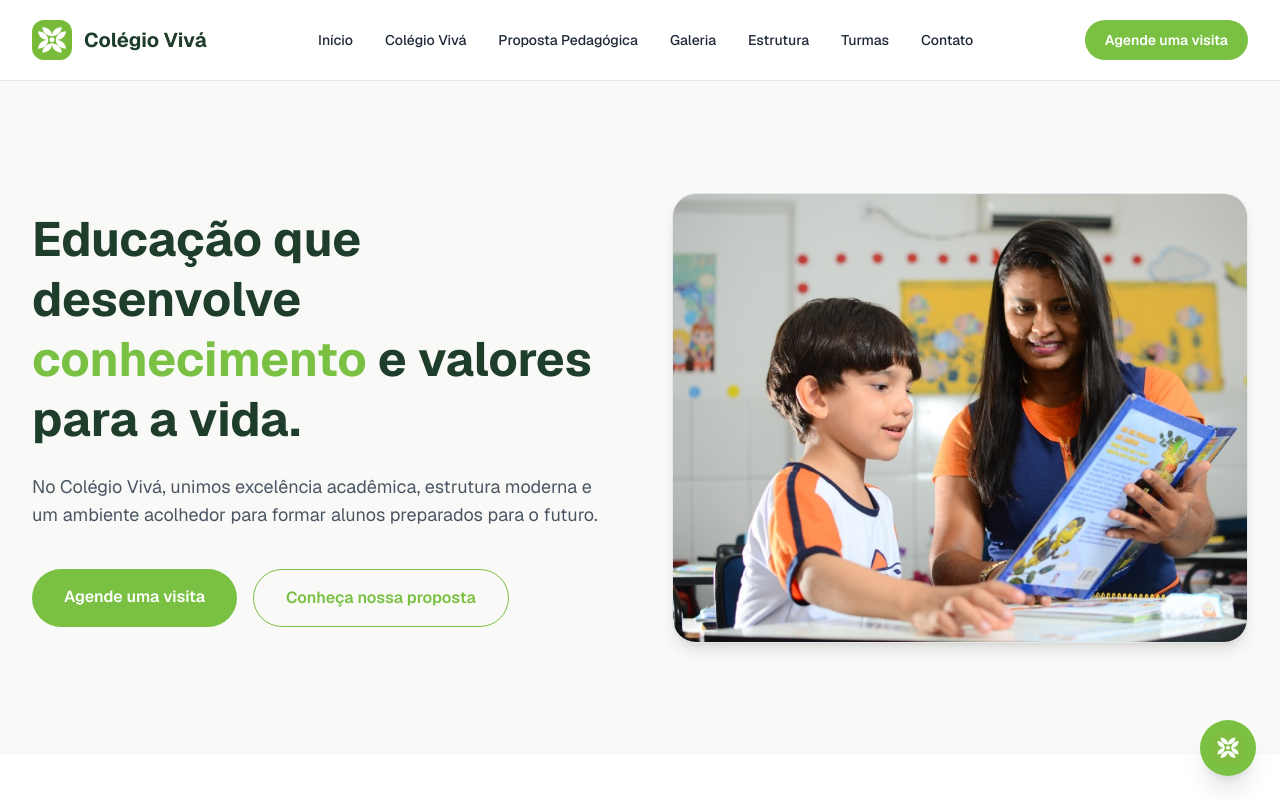
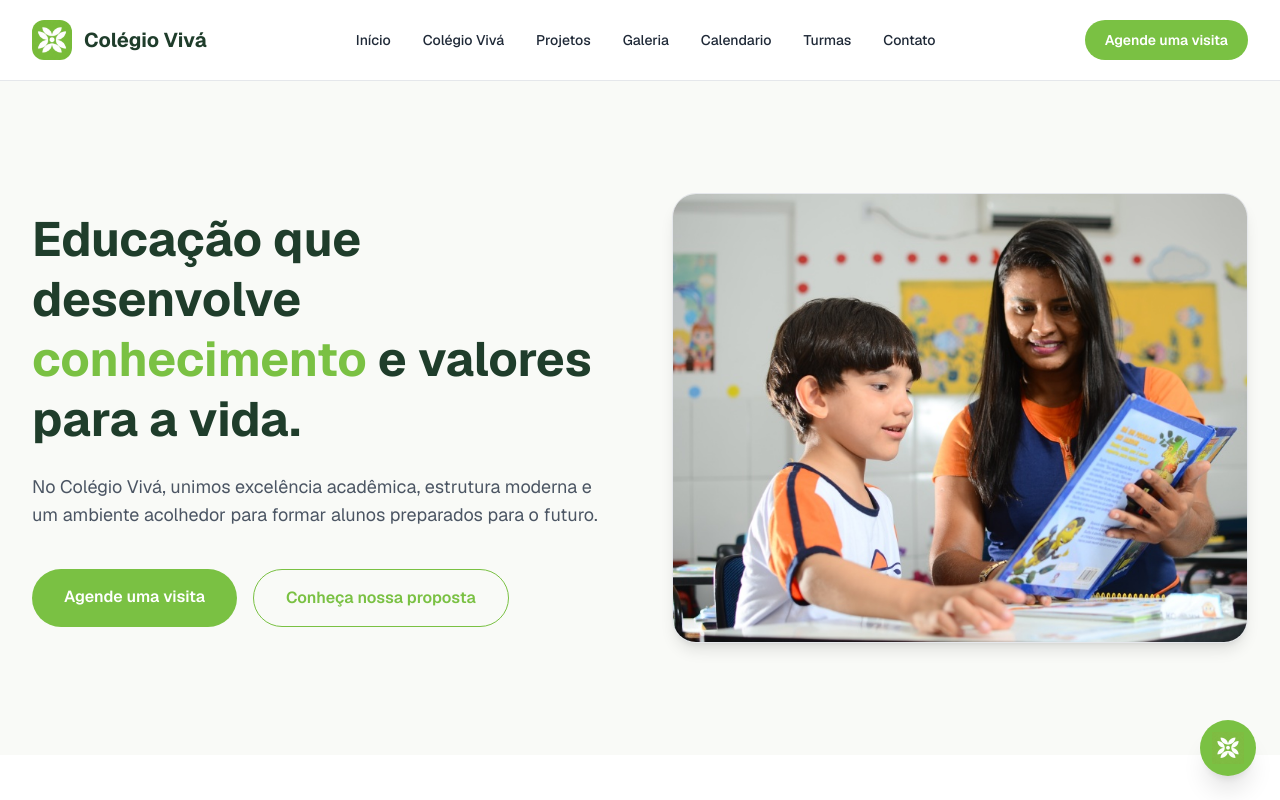
Before and after one commit to DiiasDev/site-colegio-viva, a Next.js app: page / in a window 1280 px wide. Shown: the top 800 px of the page. Built offline with nearby package versions, Linux system fonts and the light colour scheme.

Commit message:
fix: corrigindo icons

```diff
--- a/src/components/layout/NavigationMobile.tsx
+++ b/src/components/layout/NavigationMobile.tsx
@@ -6,6 +6,8 @@ import { useEffect, useMemo, useState } from "react";
 import {
   BookOpenText,
   Building2,
+  CalendarDays,
+  FolderOpen,
   GraduationCap,
   Home,
   Images,
@@ -27,8 +29,10 @@ type HashTarget =
 const iconMap = {
   school: GraduationCap,
   book: BookOpenText,
+  folder: FolderOpen,
   layers: Images,
   building: Building2,
+  calendar: CalendarDays,
   users: Users,
   phone: Phone,
 } as const;
--- a/src/components/layout/navigationItems.ts
+++ b/src/components/layout/navigationItems.ts
@@ -1,15 +1,24 @@
 export type NavigationItem = {
   name: string;
   href: string;
-  icon: "home" | "school" | "book" | "layers" | "building" | "users" | "phone";
+  icon:
+    | "home"
+    | "school"
+    | "book"
+    | "layers"
+    | "building"
+    | "users"
+    | "phone"
+    | "folder"
+    | "calendar";
 };
 
 export const navigationItems: NavigationItem[] = [
   { name: "Início", href: "/#inicio", icon: "home" },
   { name: "Colégio Vivá", href: "/colegio-viva", icon: "school" },
-  { name: "Proposta Pedagógica", href: "/#proposta", icon: "book" },
+  { name: "Projetos", href: "/projetos", icon: "folder" },
   { name: "Galeria", href: "/galeria", icon: "layers" },
-  { name: "Estrutura", href: "/#estrutura", icon: "building" },
+  { name: "Calendario", href: "/calendario", icon: "calendar" },
   { name: "Turmas", href: "/#turmas", icon: "users" },
   { name: "Contato", href: "/contato", icon: "phone" },
 ];
```
